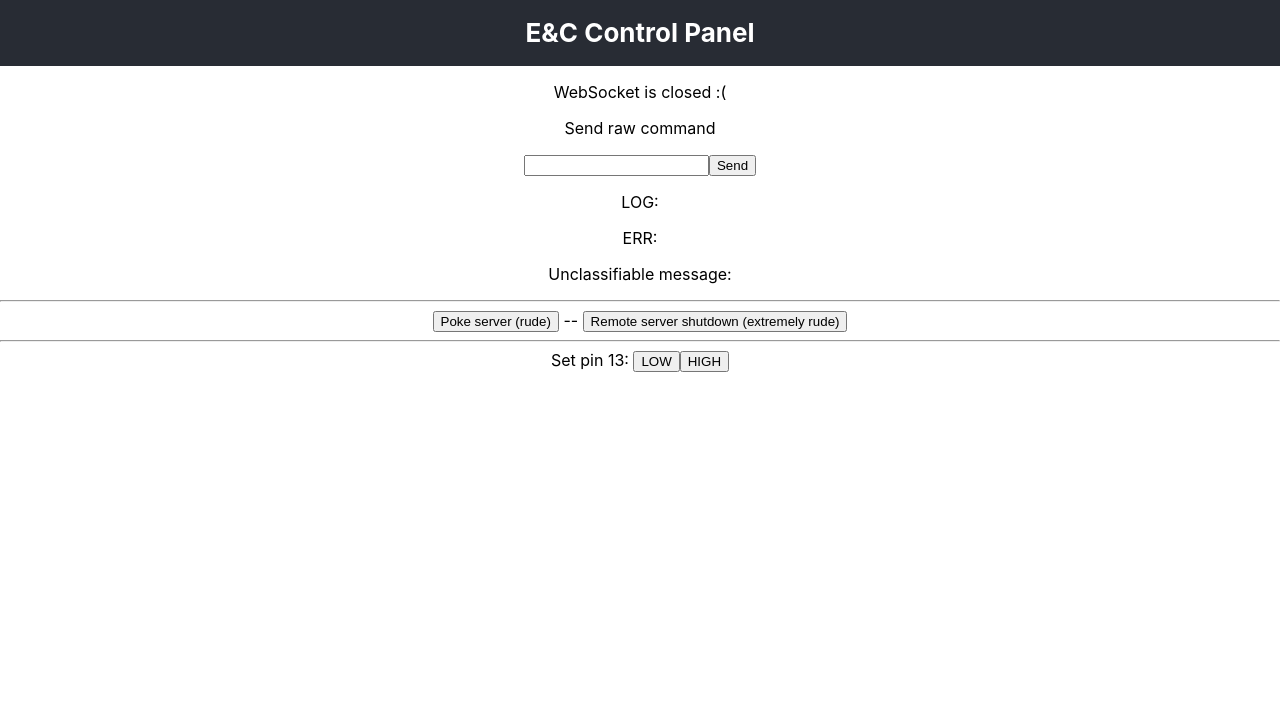
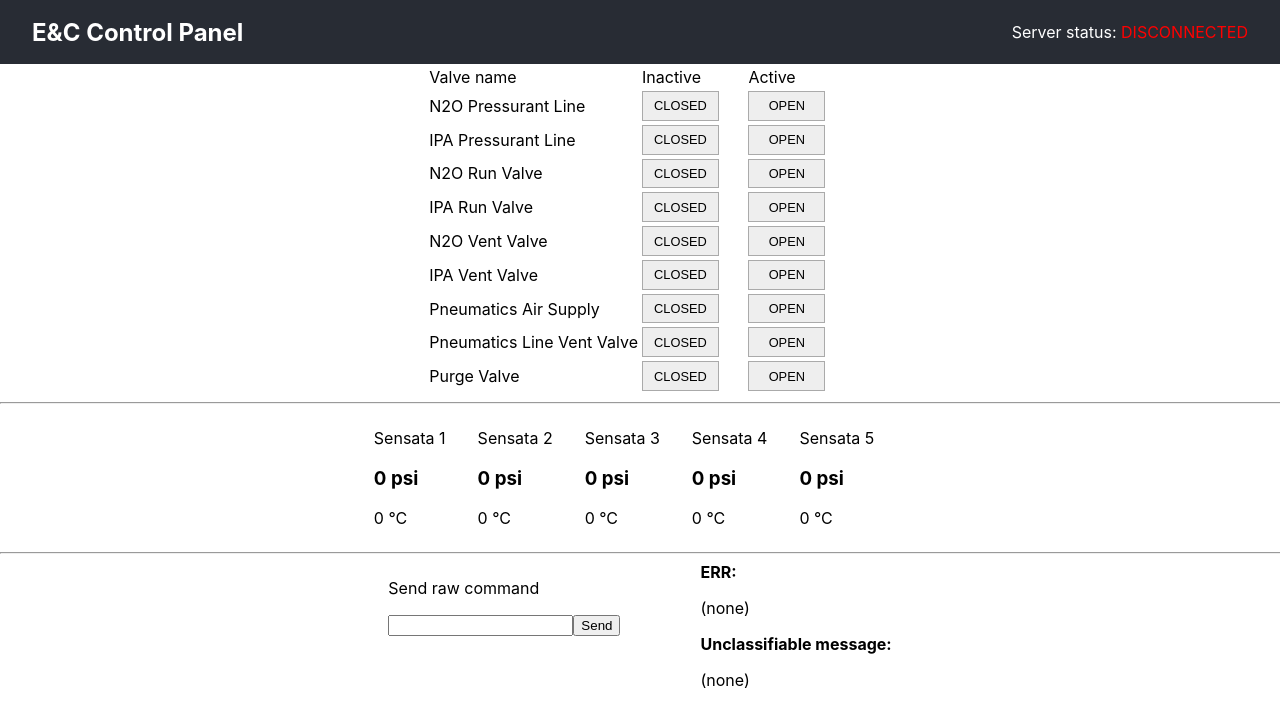
Before and after one commit to Project-Liquid/control-panel-web, a React (Create React App) app: page / in a window 1280 px wide. Shown: the top 724 px of the page. Built offline with nearby package versions, Linux system fonts and the light colour scheme; no server answers.

Commit message:
misc work on making a viable interface

```diff
--- a/src/App.css
+++ b/src/App.css
@@ -1,18 +1,32 @@
-.App {
-  text-align: center;
+.App__main {
+  display: flex;
+  flex-direction: column;
+  justify-content: flex-start;
+  align-items: center;
 }
 
-.App-header {
+/*.App__main>div {
+  width: 50vw;
+}*/
+
+.App__header {
   background-color: #282c34;
   min-height: 8vh;
+  width: 100vw;
   display: flex;
-  flex-direction: column;
+  flex-direction: row;
   align-items: center;
-  justify-content: center;
-  font-size: calc(10px + 2vmin);
+  justify-content: space-between;
+  /*font-size: calc(10px + 2vmin);*/
   color: white;
+  box-sizing: border-box;
+  padding: 0 2em 0 2em;
 }
 
-.App-link {
+.App__link {
   color: #61dafb;
 }
+
+hr {
+  width: 100vw;
+}
--- a/src/App.js
+++ b/src/App.js
@@ -1,39 +1,90 @@
-import {useEffect, useState} from "react";
-import {useWS} from "./ReconnectingWebSocket"
-import {useProcessor} from "./MessageProcessor"
+import { useState } from "react";
+import { useWS } from "./ReconnectingWebSocket"
+import { useProcessor } from "./MessageProcessor"
 import './App.css';
+import ValveTable from "./ValveTable";
 
 // TODO:
 // - Implement a model-update opaque interface
 // - Async function for sending and waiting for a specific response
 
-function SubmitField({buttonText="Submit", submit=(_) => {}, children}) {
+const pinNames = [
+  "N2O Pressurant Line",
+  "IPA Pressurant Line",
+  "N2O Run Valve",
+  "IPA Run Valve",
+  "N2O Vent Valve",
+  "IPA Vent Valve",
+  "Pneumatics Air Supply",
+  "Pneumatics Line Vent Valve",
+  "Purge Valve",
+]
+
+const pinNormallyOpen = [
+  false,
+  false,
+  true,
+  true,
+  true,
+  true,
+  true,
+  true,
+  false,
+]
+
+const sensorNames = [
+  "Sensata 1", "Sensata 2", "Sensata 3", "Sensata 4", "Sensata 5"
+]
+
+function SubmitField({ buttonText = "Submit", submit = (_) => { }, children }) {
   let [textValue, setTextValue] = useState("");
   return (
     <form onSubmit={ev => ev.preventDefault()}>
       <p>{children}</p>
       <input onChange={(e) => setTextValue(e.target.value)} value={textValue}></input>
-      <input type="submit" onClick={() => {submit(textValue); setTextValue("");}} value={buttonText}></input>
+      <input type="submit" onClick={() => { submit(textValue); setTextValue(""); }} value={buttonText}></input>
     </form>
   );
 }
 
-function PinController({pin=7, ws, children}) {
-  const [pinValue, setPinValue] = useState()
-  const pinStr = pin.toString().padStart(2, 0);
-  return (
-    <form onSubmit={ev => ev.preventDefault()}>
-      <label>{children || `Set pin ${pinStr}: `}</label>
-      <input type="submit" onClick={() => { ws.send(`PDW${pinStr}0`) }} value="LOW"></input>
-      <input type="submit" onClick={() => { ws.send(`PDW${pinStr}1`) }} value="HIGH"></input>
-      <label></label>
-    </form>
-  );
+// 0,0,0,0,0,0,0,0,0,15,0,15,0,18,0,14,0,14,0
+function useCSVLog() {
+  const [log, setLog] = useState({
+    // pinStates:
+    // * 0: off
+    // * 1: on
+    // * 2: off, waiting to turn on
+    // * 3: on, waiting to turn off
+    pinStates: [-1, -1, -1, -1, -1, -1, -1, -1, -1],
+    sensorData: [{ p: 0, t: 0 }, { p: 0, t: 0 }, { p: 0, t: 0 }, { p: 0, t: 0 }, { p: 0, t: 0 }]
+  });
+  function fromLogString(logString) {
+    let newLog = JSON.parse(JSON.stringify(log));
+    let list = logString.split(",");
+    list.forEach((element, idx) => {
+      if (idx < 9) {
+        newLog.pinStates[idx] = parseInt(element);
+      } else {
+        if ((idx - 9) % 2 === 0) {
+          newLog.sensorData[(idx - 9) / 2].t = parseInt(element);
+        } else {
+          newLog.sensorData[(idx - 10) / 2].p = parseInt(element);
+        }
+      }
+    });
+    setLog(newLog);
+  }
+  function setPin(pin, value) {
+    let newLog = JSON.parse(JSON.stringify(log));
+    newLog.pinStates[pin] = value;
+    setLog(newLog);
+  }
+  return [log, fromLogString, setPin];
 }
 
 function App() {
   const WS_URL = "ws://localhost:8000";
-  const [log, setLog] = useState("");
+  const [log, setLog, setPin] = useCSVLog();
   const [err, setErr] = useState("");
   const [fallback, setFallback] = useState("")
   const processor = useProcessor({
@@ -47,20 +98,39 @@ function App() {
 
   return (
     <div className="App">
-      <header className='App-header'><h1>E&C Control Panel</h1></header>
-      <main>
-        <p>WebSocket is {wsIsOpen? "open :)" : "closed :("}</p>
-        <SubmitField submit={ws? (data) => ws.send(data) : (_) => {}} buttonText="Send">Send raw command</SubmitField>
-        <p>LOG: {log}</p>
-        <p>ERR: {err}</p>
-        <p>Unclassifiable message: {fallback}</p>
+      <header className='App__header'><h1>E&C Control Panel</h1><p>Server status: <span style={{ color: wsIsOpen ? "yellowgreen" : "red" }}>{wsIsOpen ? "CONNECTED" : "DISCONNECTED"}</span></p></header>
+      <main className="App__main">
+        <ValveTable ws={ws} wsIsOpen={wsIsOpen} log={log} setPin={setPin} pinNames={pinNames}></ValveTable>
+        <hr></hr>
+        <div style={{ display: "inline-flex" }}>
+          {log.sensorData.map((el, idx) =>
+            <span key={idx} style={{ marginRight: "2em" }}>
+              <p>{sensorNames[idx]}</p>
+              <h3>{el.p} psi</h3>
+              <p>{el.t} °C</p>
+            </span>
+            //<div key={idx}>
+
+            //  <span style={{ marginRight: "2em" }}>Pres: {el.p}</span>
+            //  <span>Temp: {el.t}</span>
+            //</div>
+          )}
+        </div>
+        <hr></hr>
+        <div style={{ display: "flex" }}>
+          <SubmitField submit={ws ? (data) => ws.send(data) : (_) => { }} buttonText="Send">Send raw command</SubmitField>
+          <div style={{ paddingLeft: "5em" }}>
+            <strong>ERR:</strong>
+            <p>{err || "(none)"}</p>
+            <strong>Unclassifiable message:</strong>
+            <p>{fallback || "(none)"}</p>
+          </div>
+        </div>
+
         {/*<div><span style={{ display: "inline-block", width: "100px", transform: `scaleX(${parseInt(log) / 100})`, height: "20px", backgroundColor: `rgb(${log}, 0, 0)`, transition: "transform ease-in-out 1s" }}></span></div>*/}
-        <hr></hr>
-        <button onClick={() => ws.send("POK")}>Poke server (rude)</button>
+        {/*<button onClick={() => ws.send("POK")}>Poke server (rude)</button>
         <span> -- </span>
-        <button onClick={() => ws.send("EXT")}>Remote server shutdown (extremely rude)</button>
-        <hr></hr>
-        <PinController pin={13} ws={ws}></PinController>
+        <button onClick={() => ws.send("EXT")}>Remote server shutdown (extremely rude)</button>*/}
       </main>
     </div>
   );
--- /dev/null
+++ b/src/PinController.css
@@ -0,0 +1,36 @@
+.PinController {
+    margin-bottom: 0.2em;
+}
+
+.PinController__btn {
+    background-color: #eee;
+    box-sizing: border-box;
+    width: 6em;
+    margin-right: 2em;
+    padding: 0.5em;
+    border: 1px solid #aaa;
+    outline: none;
+    cursor: pointer;
+    font-size: 0.8em;
+}
+
+.PinController__btn:hover {
+    background-color: #888;
+}
+
+.PinController__btn--active {
+    background-color: #004181;
+    color: white;
+}
+
+.PinController__btn--active:hover {
+    background-color: #002549;
+}
+
+.PinController__btn--pending {
+    background-color: gold;
+}
+
+.PinController__btn--pending:hover {
+    background-color: #b49900;
+}
--- /dev/null
+++ b/src/PinController.js
@@ -0,0 +1,83 @@
+import "./PinController.css"
+
+function pinDigitalWrite(pin, pinOn) {
+    const pinStr = (pin + 1).toString().padStart(1, 0);
+    return `PDW ${pinOn ? "1" : "0"} ${pinStr}`;
+}
+
+export function PinButton({ ws, wsIsOpen, name, pin, pinState, value = 0, setPin }) {
+    let stateClass = "";
+    if (!name) {
+        name = value ? "ON" : "OFF"
+    }
+    if (pinState >= 0) {
+        if (pinState % 2 === value) {
+            stateClass = "active";
+        } else if (pinState > 1) {
+            stateClass = "pending";
+        }
+    } else {
+        stateClass = "no-data";
+    }
+
+    return <button className={"PinController__btn" + (stateClass ? " PinController__btn--" + stateClass : "")} onClick={() => {
+        if (!wsIsOpen) return;
+        if (!stateClass) setPin(pin, 3 - value);
+        else if (stateClass === "active") setPin(pin, value);
+        ws.send(pinDigitalWrite(pin, value));
+    }}>{name}</button>
+}
+
+export default function PinController({
+    ws, wsIsOpen, children, name = null, normallyOpen = false,
+    pin = 7, pinState = -1, setPin = (() => { }) }) {
+    let offState = "";
+    let onState = "";
+    if (pinState >= 0) {
+        if (pinState === 0) {
+            offState = "active";
+        } else if (pinState === 1) {
+            onState = "active";
+        } else if (pinState === 2) {
+            offState = "active";
+            onState = "pending";
+        } else if (pinState === 3) {
+            onState = "active";
+            offState = "pending";
+        }
+    }
+    return (
+        <form onSubmit={ev => ev.preventDefault()} className={
+            "PinController" +
+            (wsIsOpen ? " PinController--ws-open" : " PinController--ws-closed")
+        }>
+            {/* OFF button */}
+            <input
+                type="submit"
+                onClick={() => {
+                    if (!wsIsOpen) return;
+                    if (pinState === 1) setPin(pin, 3);
+                    else if (pinState === 2) setPin(pin, 0);
+                    ws.send(pinDigitalWrite(pin, false));
+                }}
+                value={normallyOpen ? "OPEN" : "CLOSED"}
+                className={"PinController__btn PinController__btn--off" + (offState ? " PinController__btn--" + offState : "")}
+            ></input>
+            {/* ON button */}
+            <input
+                type="submit"
+                onClick={() => {
+                    if (!wsIsOpen) return;
+                    if (pinState === 0) setPin(pin, 2);
+                    else if (pinState === 3) setPin(pin, 1);
+                    ws.send(pinDigitalWrite(pin, true));
+                }}
+                value={normallyOpen ? "CLOSED" : "OPEN"}
+                className={"PinController__btn PinController__btn--on" + (onState ? " PinController__btn--" + onState : "")}
+            ></input>
+
+            <label className="PinController__label">{children || name ? name : `Set pin ${pin}`}</label>
+            <label></label>
+        </form>
+    );
+}
--- a/src/ReconnectingWebSocket.js
+++ b/src/ReconnectingWebSocket.js
@@ -1,4 +1,4 @@
-import {useEffect, useState} from 'react';
+import { useEffect, useState } from 'react';
 
 export class ReconnectingWebSocket {
   constructor(url) {
@@ -30,7 +30,7 @@ export class ReconnectingWebSocket {
   }
   closePermanently() {
     // Remove the reconnect timeout
-    this.ws.onclose = () => {};
+    this.ws.onclose = () => { };
     this.ws.close();
     this.onclose();
     console.log(`Permanently closed ${this.id}`)
@@ -51,14 +51,14 @@ export function useWS(url, handler) {
   useEffect(() => {
     console.log("Subscribing websocket...");
     let newWs = new ReconnectingWebSocket(url);
-    newWs.onmessage = (ev) => ev.data? handler(ev.data) : null;
+    newWs.onmessage = (ev) => ev.data ? handler(ev.data) : null;
     //newWs.onmessage = ev => {
     //  return ev.data? handler(ev.data) : null;
     //}
     newWs.onopen = () => setWsIsOpen(true);
     newWs.onclose = () => setWsIsOpen(false);
     setWs(newWs);
-    return () => newWs.closePermanently();
+    return () => newWs.closePermanently(); // Cleanup function
   }, [url, handler]);
 
   return [ws, wsIsOpen]
--- /dev/null
+++ b/src/ValveTable.js
@@ -0,0 +1,21 @@
+import { PinButton } from "./PinController";
+
+export default function ValveTable({ ws, wsIsOpen, log, setPin, pinNames }) {
+    return <table>
+        <thead><td>Valve name</td><td>Inactive</td><td>Active</td></thead>
+        {[...Array(9).keys()].map((idx) =>
+            //<PinController name={pinNames[idx]} normallyOpen={pinNormallyOpen[idx]} pin={idx} ws={ws} wsIsOpen={wsIsOpen} key={[idx, log.pinStates[idx]]} setPin={setPin} pinState={log.pinStates[idx]}></PinController>
+            <tr>
+                <td>
+                    {pinNames[idx]}
+                </td>
+                <td>
+                    <PinButton ws={ws} wsIsOpen={wsIsOpen} name="CLOSED" pin={idx} pinState={log.pinStates[idx]} value={0} setPin={setPin}></PinButton>
+                </td>
+                <td>
+                    <PinButton ws={ws} wsIsOpen={wsIsOpen} name="OPEN" pin={idx} pinState={log.pinStates[idx]} value={1} setPin={setPin}></PinButton>
+                </td>
+            </tr>
+        )}
+    </table>
+}
--- a/src/index.css
+++ b/src/index.css
@@ -13,5 +13,9 @@ code {
 }
 
 h1 {
-  font-size: 1em;
+  font-size: 1.5em;
 }
+
+h2 {
+  margin-top: 0.5em;
+}
```
Also changed, not shown: 1 other file (tests, documents, lock files or other folders).
